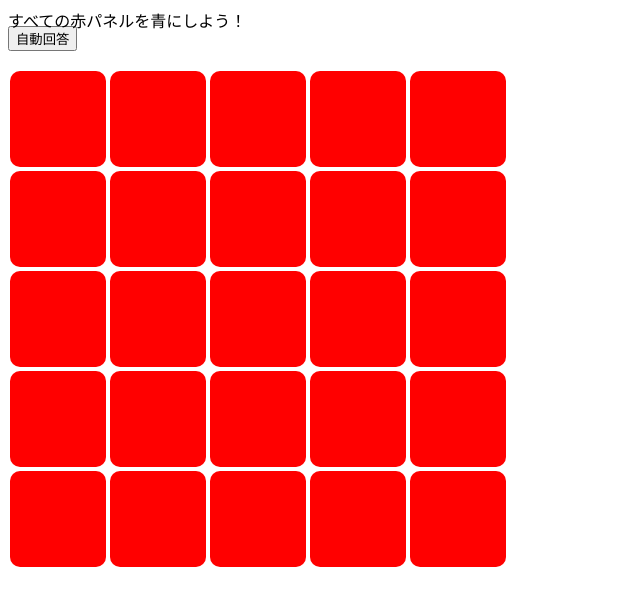
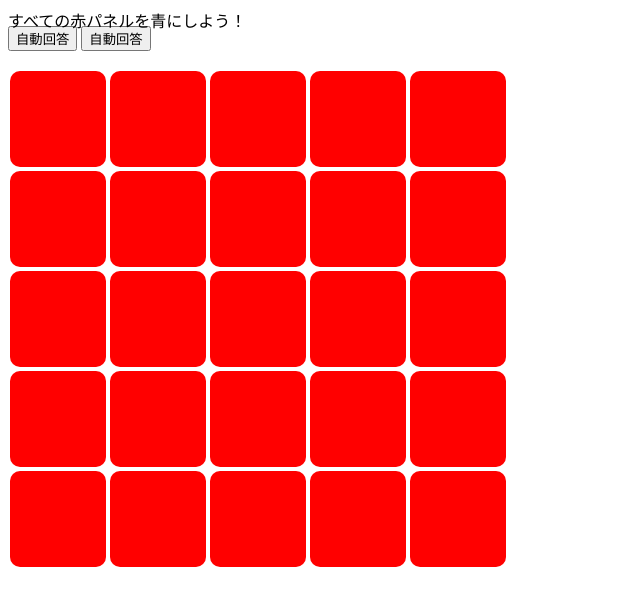
Before and after one commit to fffukken/games, a plain HTML site: page 9_反転ゲーム発展/index.html in a window 1280 px wide. Shown: the whole page, without its empty margins (0-640 px from the left). Drawn offline with Linux system fonts and the light colour scheme.

Commit message:
ソルバー作り途中

```diff
--- a/9_反転ゲーム発展/index.html
+++ b/9_反転ゲーム発展/index.html
@@ -16,6 +16,7 @@
     <!-- ４ｘ４は (x,y) を(1,1)->(2,1)->(0,1)->(0,2)->(0,0)->(0,4)->(4,0)->(4,4)-->
     <div id="panels" style="position: relative;"></div>
     <button onclick="autoAnswer()">自動回答</button>
+    <button onclick="autoAnswer2()">自動回答</button>
 </body>
 
 </html>
--- a/9_反転ゲーム発展/main.js
+++ b/9_反転ゲーム発展/main.js
@@ -111,6 +111,25 @@ function autoAnswer() {
 
 }
 
+function autoAnswer2() {
+    isAuto = true;
+    for (let y = 1; y < yNos; y++) {
+        for (let x = 0; x < xNos; x++) {
+            // const panel = board[y][x].panel;
+            // let color = board[y][x].color;
+            const upPanel = board[y - 1][x].panel;
+            let upColor = board[y - 1][x].color;
+            if (upColor === 0) {
+                ondown(x, y)
+            }
+        }
+    }
+
+    isAuto = false;
+
+}
+
+
 const gameover = async () => {
     console.log("gameover")
     let message = document.getElementById("message")
```
